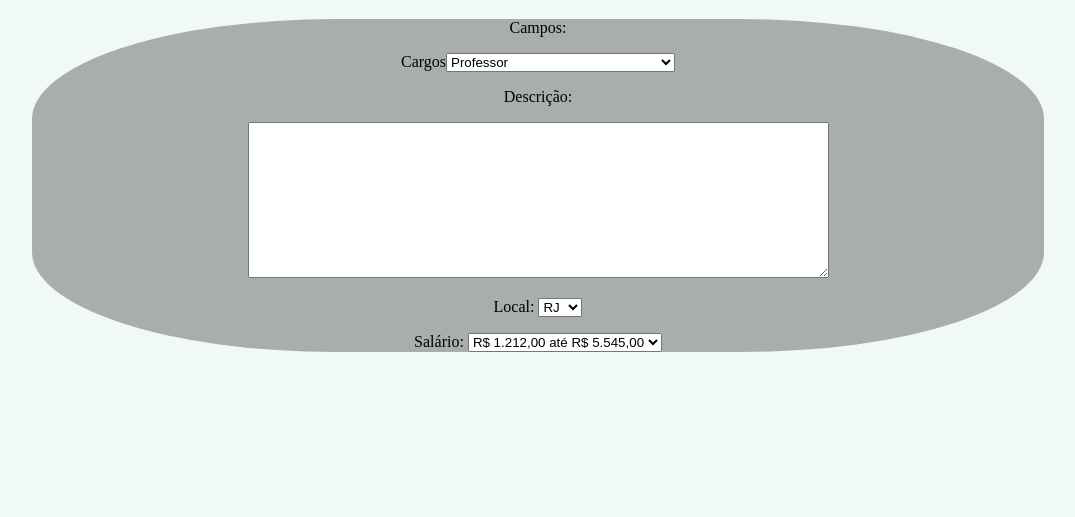
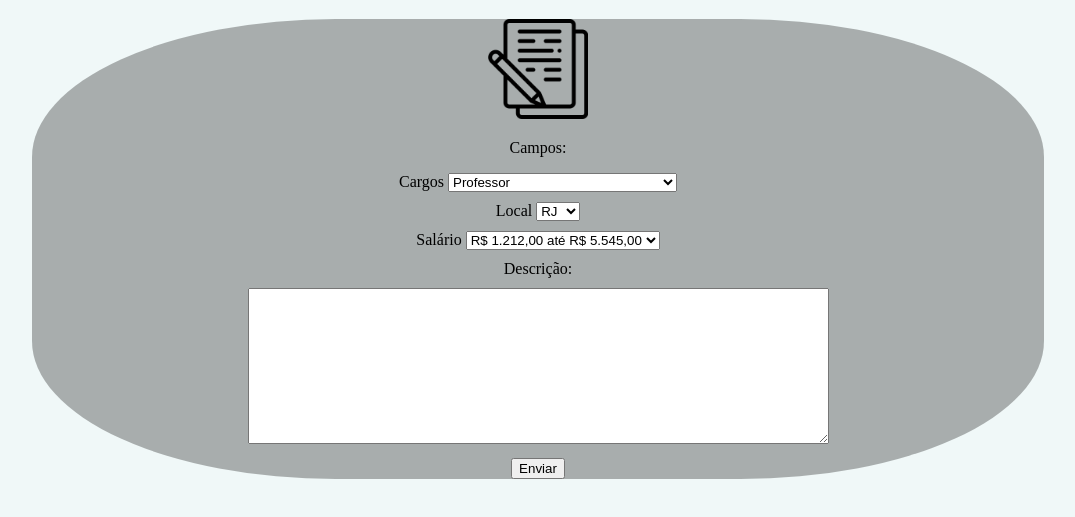
Before and after one commit to DeathStg/chamado_senacmadureira22, a plain HTML site: page empresas.html in a window 1280 px wide. Shown: the part 61-578 px from the top of the page, without its empty margins (102-1177 px from the left). Drawn offline with Linux system fonts and the light colour scheme.

Commit message:
Empresas

```diff
--- a/empresas.css
+++ b/empresas.css
@@ -9,3 +9,9 @@ main{
     border-radius: 30%;
 
 }
+
+div { display: block;
+    width: 400px;
+    margin: 10px ;
+    text-align: center;
+  }
--- a/empresas.html
+++ b/empresas.html
@@ -12,11 +12,14 @@
     Envie sua Oportunidade
 </h1>
 <main>
+    <form>
+        <img src="1760560.png" height="100" width="100">
 <p>
     Campos:
 </p>
-<p>
-    Cargos<select>
+<div>
+    <label>Cargos </label>
+    <select>
         <option>Professor</option>
         <option>Programador</option>
         <option>Digitador</option>
@@ -29,14 +32,10 @@
         <option>Acessor</option>
     </select>
 
-</p>
-    <p>
-        Descrição:
+</div>
 
-    </p>
-    <textarea id="txtArea" rows="10" cols="70"></textarea>
-    <p>
-        Local:
+<div>
+    <label>Local</label>
     <select>
         <option>RJ</option>
         <option>SP</option>
@@ -44,15 +43,26 @@
         <option>SC</option>
         <option>MT</option>
     </select>
-    </p>
-    <p>
-        Salário:
+</div>
+
+<div>
+    Salário
     <select>
         <option>R$ 1.212,00 até R$ 5.545,00</option>
 
         </select>
-    </p>
+    </div>
+    <div>
+      <label> Descrição: </label>
+
+    </div>
+    <textarea id="txtArea" rows="10" cols="70"></textarea>
+    <div>
+    <input type="submit" value="Enviar" class="botao">
+    </div>
+    </form>
 </main>
+
 </center>
 </body>
 </html>
```
Also changed, not shown: 1760560.png (added). Lines whose indentation alone changed are shown as unchanged.
